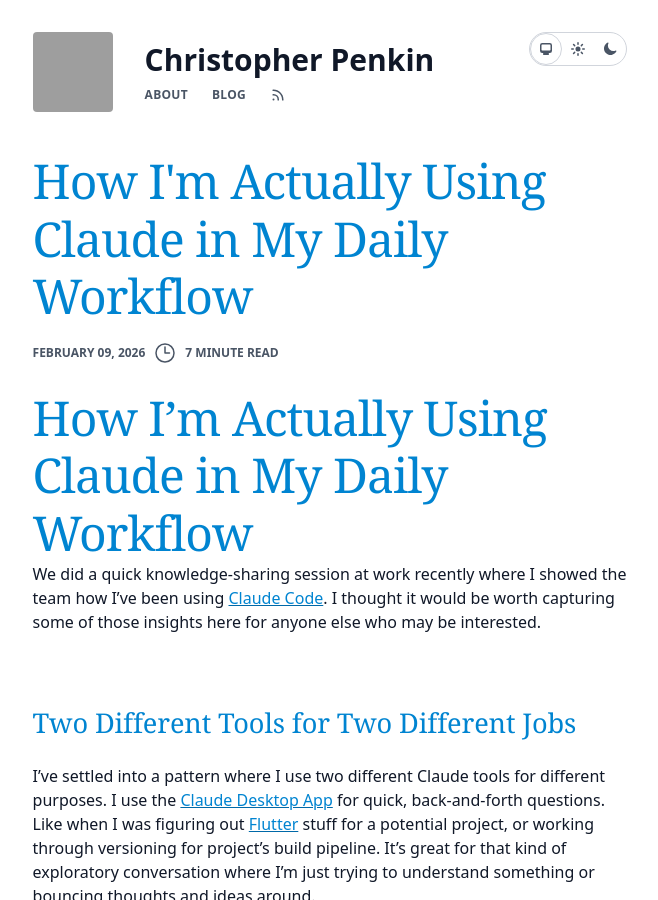
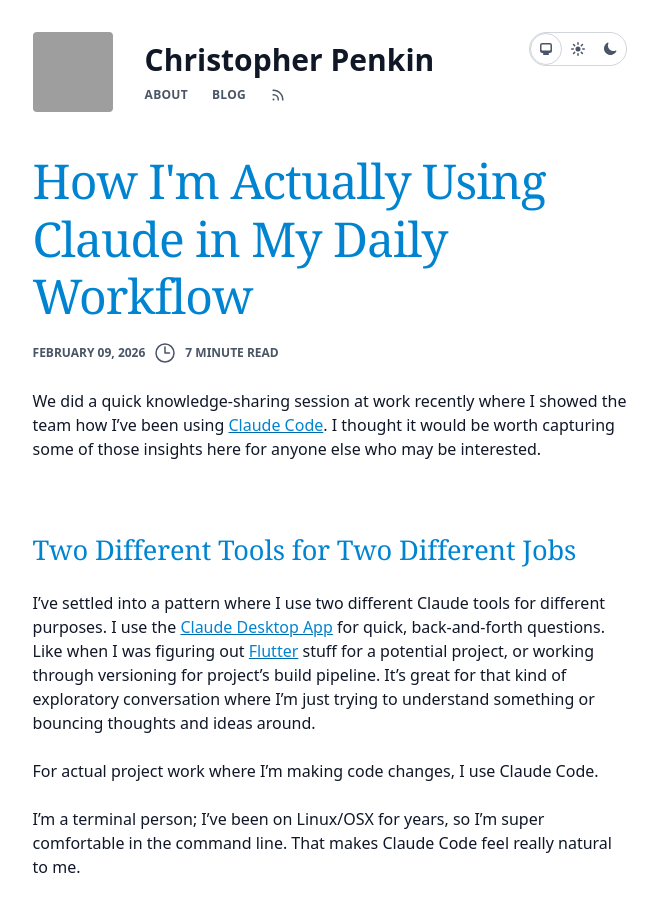
Before and after one commit to penkin/penkin.github.io, a Jekyll site: the page built from _posts/2026-02-09-claude-workflow.md, in a window 1280 px wide and 900 px high, cut to the strip 0-900 px from the top of the window. Shown: the whole strip, without its empty margins (310-968 px from the left). Built offline with Jekyll 4.4.1, drawn with Linux system fonts in a browser that asks for light colours; grey boxes are pictures that could not be loaded.

Commit message:
Removed heading.

```diff
--- a/_posts/2026-02-09-claude-workflow.md
+++ b/_posts/2026-02-09-claude-workflow.md
@@ -6,8 +6,6 @@
 description: "A practical look at how I use Claude for real development work—from the Claude.md file setup to plan mode workflows, treating it like a junior programmer, and the importance of always reviewing your code."
 youtubeId: lJNjDoJi6hQ
 ---
-
-# How I'm Actually Using Claude in My Daily Workflow
 
 We did a quick knowledge-sharing session at work recently where I showed the team how I've been using [Claude Code](https://claude.com/product/claude-code). I thought it would be worth capturing some of those insights here for anyone else who may be interested.
 
```
